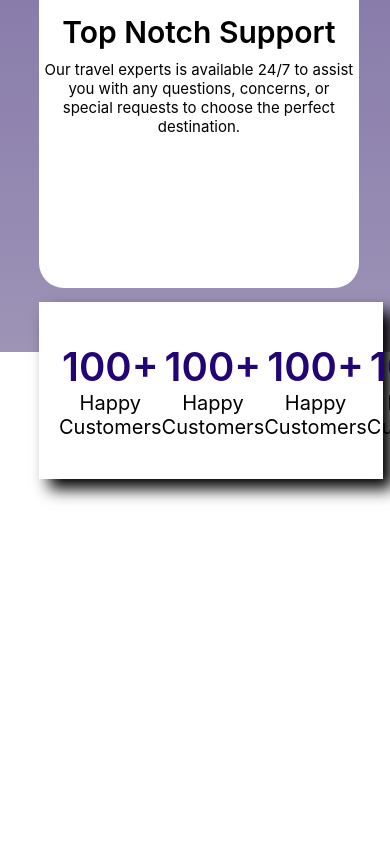
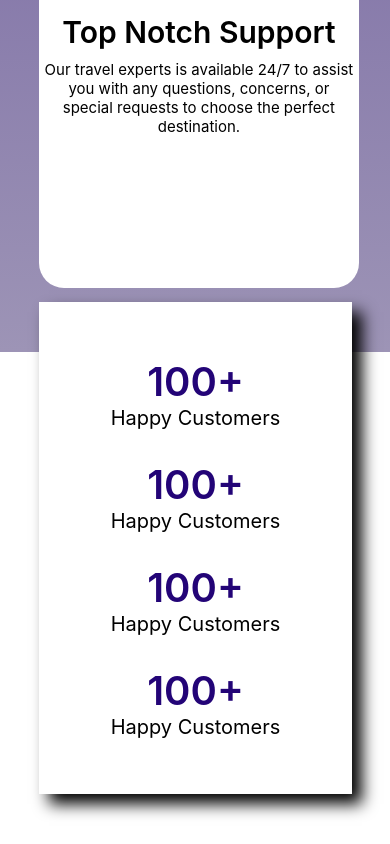
Before and after one commit to ud-k16/tourswebsite, a React (Create React App) app: page / in a window 390 px wide. Shown: the part 2436-3280 px from the top of the page. Before the commit the page ends 2965 px from the top, so only its background shows below. Built offline with nearby package versions, Linux system fonts and the light colour scheme.

Commit message:
mobile view adjusted

```diff
--- a/src/components/home/Achievements/Achievements.module.css
+++ b/src/components/home/Achievements/Achievements.module.css
@@ -15,7 +15,6 @@
     display: flex;
     flex-direction: column;
     align-items: center;
-
 }
 .count{
     font-size: 40px;
@@ -26,15 +25,23 @@
     font-size: 20px;
     color: black
 }
-@keyframes fadeIn {
-    0% {
-      opacity: 0;
+
+@media (max-width: 768px) {
+    .container{
+        position: relative;
+        top:-50px;
+        left:10%;
+        box-shadow: 10px 10px 15px black;
+        background-color: white;
+        width:70vw;
+        padding: 40px 20px;
+        display: flex;
+        flex-direction: column;
     }
-    100% {
-      opacity: 1;
+    .section{
+        display: flex;
+        flex-direction: column;
+        align-items: center;
+        margin: 15px 0;
     }
-  }
-
-  .container {
-    animation: fadeIn 2s ease;
-  }
+}
```
